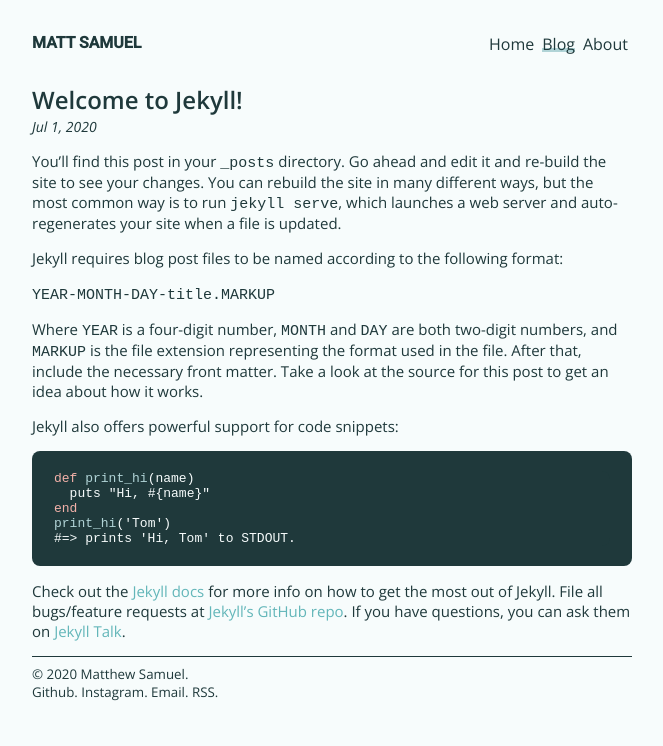
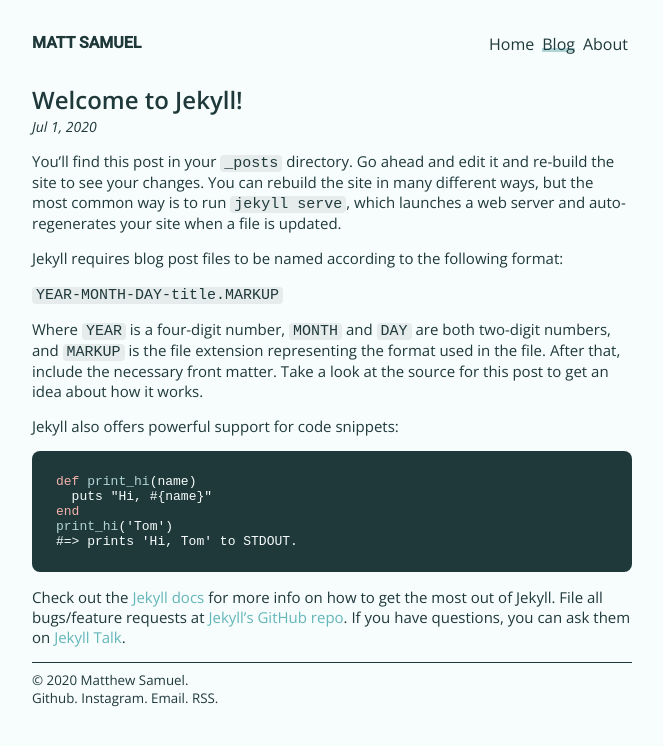
Before and after one commit to mjsamuel/mjsamuel.github.io, a Jekyll site: the page built from _posts/2020-07-01-welcome-to-jekyll.markdown, in a window 1280 px wide. Shown: the top 746 px of the page, without its empty margins (308-971 px from the left). Built offline with Jekyll 4.4.1, drawn with Linux system fonts in a browser that asks for light colours.

Commit message:
Updated css for inline codeblocks

```diff
--- a/assets/css/main.css
+++ b/assets/css/main.css
@@ -1,6 +1,7 @@
 :root {
 	--background: rgb(247,252,252);
   --grey: rgb(31,57,59);
+  --light-grey: rgb(230,235,235);
 	--blue: rgb(177,212,215);
   --dark-blue: rgb(99,182,185);
   --pink: rgb(243,177,169);
@@ -112,26 +113,18 @@ article p {
   color: var(--dark-blue);
 }
 
-.highlight {
+code.highlighter-rouge {
+  background-color: var(--light-grey);
+  padding: 0 4px;
+  border-radius: 4px;
+}
+
+div.highlighter-rouge {
   background-color: var(--grey);
   color: var(--background);
   margin: 0px;
-  padding: 20px 22px;
+  padding: 10px 24px;
   border-radius: 8px;
-}
-
-pre.highlight {
-  padding: 0;
-}
-
-/* Footer */
-footer {
-  border-top: 1px solid var(--grey);
-  padding-top: 8px;
-}
-
-footer small {
-  margin: 0 auto;
 }
 
 h1, h2, h3, .post-meta {
@@ -155,6 +148,17 @@ nav li {
   display: block;
 }
 
+/* Footer */
+footer {
+  border-top: 1px solid var(--grey);
+  padding-top: 8px;
+}
+
+footer small {
+  margin: 0 auto;
+}
+
+
 /* Mobile */
 @media screen and (max-width: 700px) {
   .container, .greeting {
```
